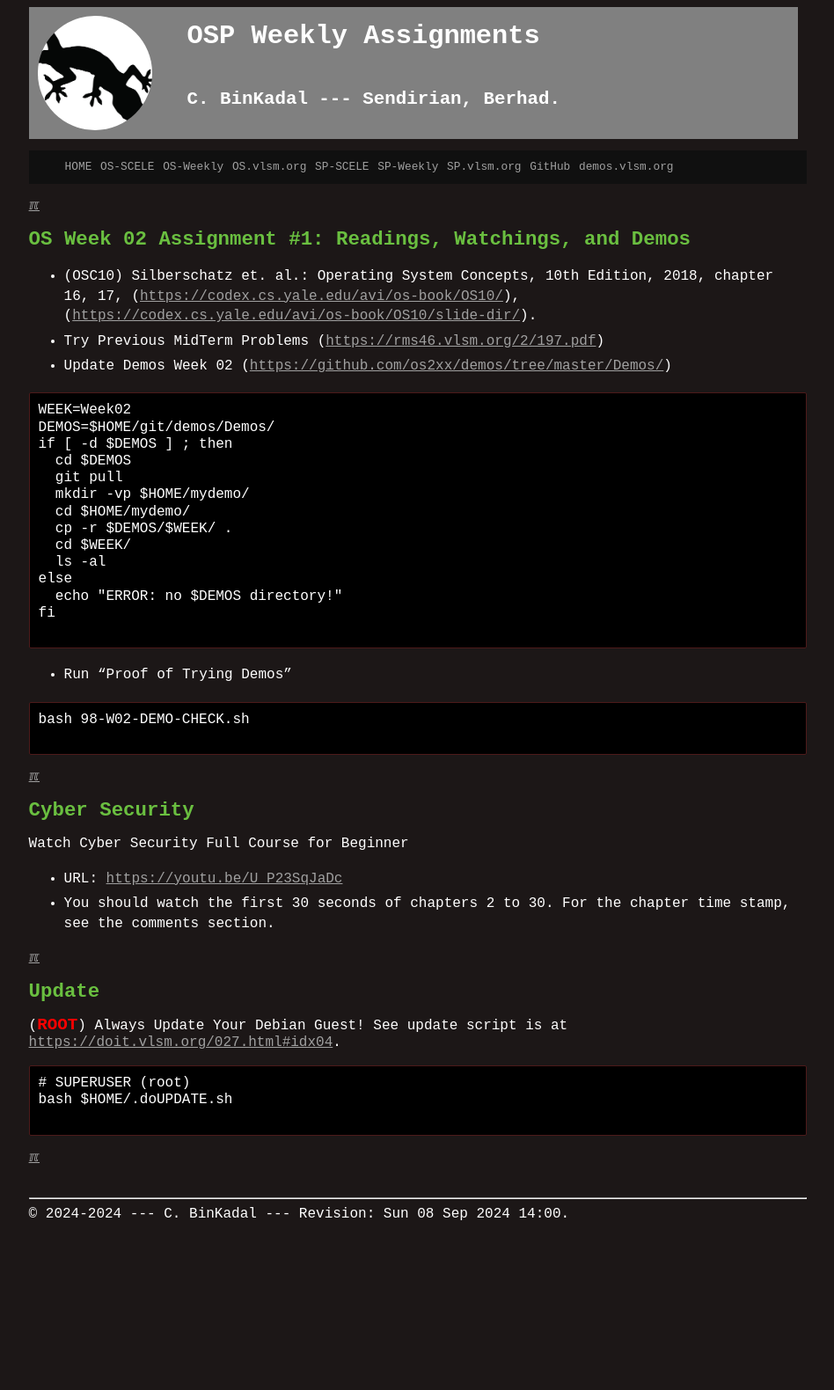
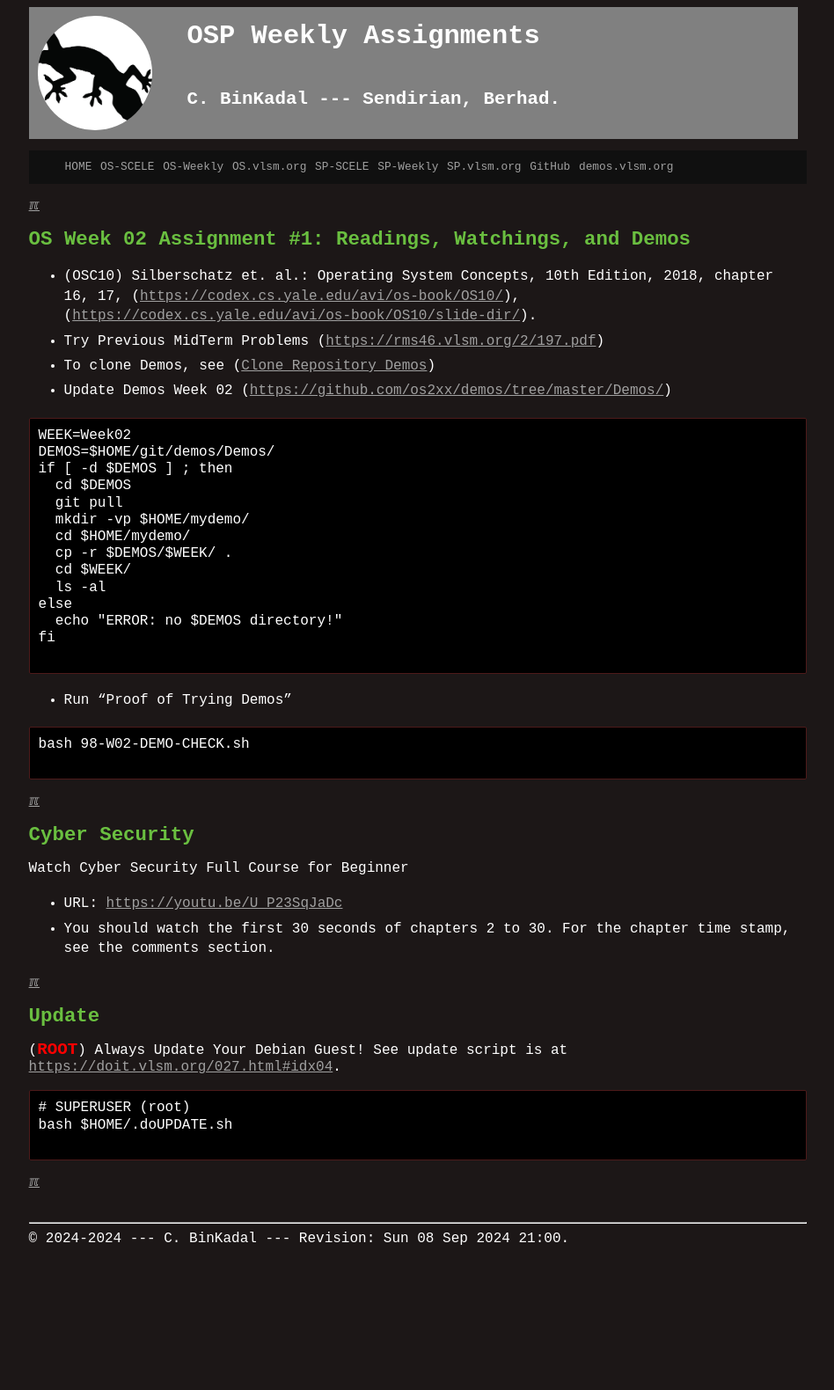
Before and after one commit to os2xx/demOS, a Jekyll site: the page built from W02-01.md, in a window 1280 px wide. Shown: the whole page at 88% size, without its empty margins (165-1113 px from the left). Built offline with Jekyll 4.4.1, drawn with Linux system fonts in a browser that asks for light colours; before the commit the page ends 1552 px from its top, so only the background shows below that.

Commit message:
modified:   W01-05.md W02-01.md

````diff
--- a/W02-01.md
+++ b/W02-01.md
@@ -8,10 +8,11 @@ title:  "OSP Weekly Assignments"
 ## OS Week 02 Assignment #1: Readings, Watchings, and Demos
 
 * (OSC10) Silberschatz et. al.: Operating System Concepts, 10th Edition, 2018,
-  chapter 16, 17, (<https://codex.cs.yale.edu/avi/os-book/OS10/>),<br>
-  (<https://codex.cs.yale.edu/avi/os-book/OS10/slide-dir/>).
-* Try Previous MidTerm Problems (<https://rms46.vlsm.org/2/197.pdf>)
-* Update Demos Week 02 (<https://github.com/os2xx/demos/tree/master/Demos/>)
+  chapter 16, 17, (<https://codex.cs.yale.edu/avi/os-book/OS10/>{:target="_blank"}),<br>
+  (<https://codex.cs.yale.edu/avi/os-book/OS10/slide-dir/>{:target="_blank"}).
+* Try Previous MidTerm Problems (<https://rms46.vlsm.org/2/197.pdf>{:target="_blank"})
+* To clone Demos, see ([Clone Repository Demos](W01-05.html#idx003){:target="_blank"})
+* Update Demos Week 02 (<https://github.com/os2xx/demos/tree/master/Demos/>{:target="_blank"})
 
 ```
 WEEK=Week02
--- a/_config.yml
+++ b/_config.yml
@@ -1,5 +1,5 @@
 title: Operating Systems Programming
-version:     "Sun 08 Sep 2024 14:00"
+version:     "Sun 08 Sep 2024 21:00"
 copyright:   "2024-2024"
 description: This is the Operating System course site,
       a GitHub Page, hosted at GitHub.com (thank you!).
````
Also changed, not shown: W01-05.md (+6 -6 lines).
